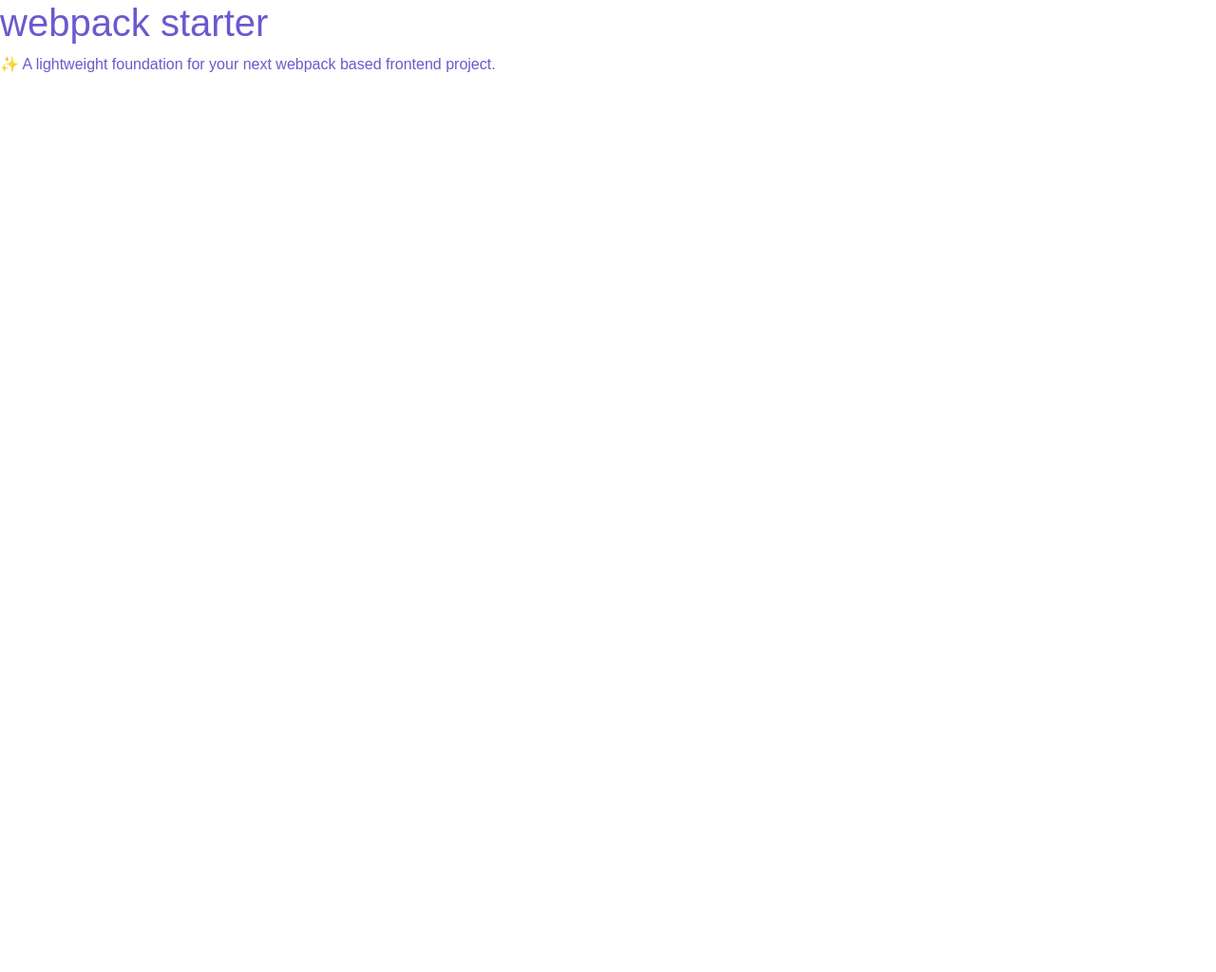
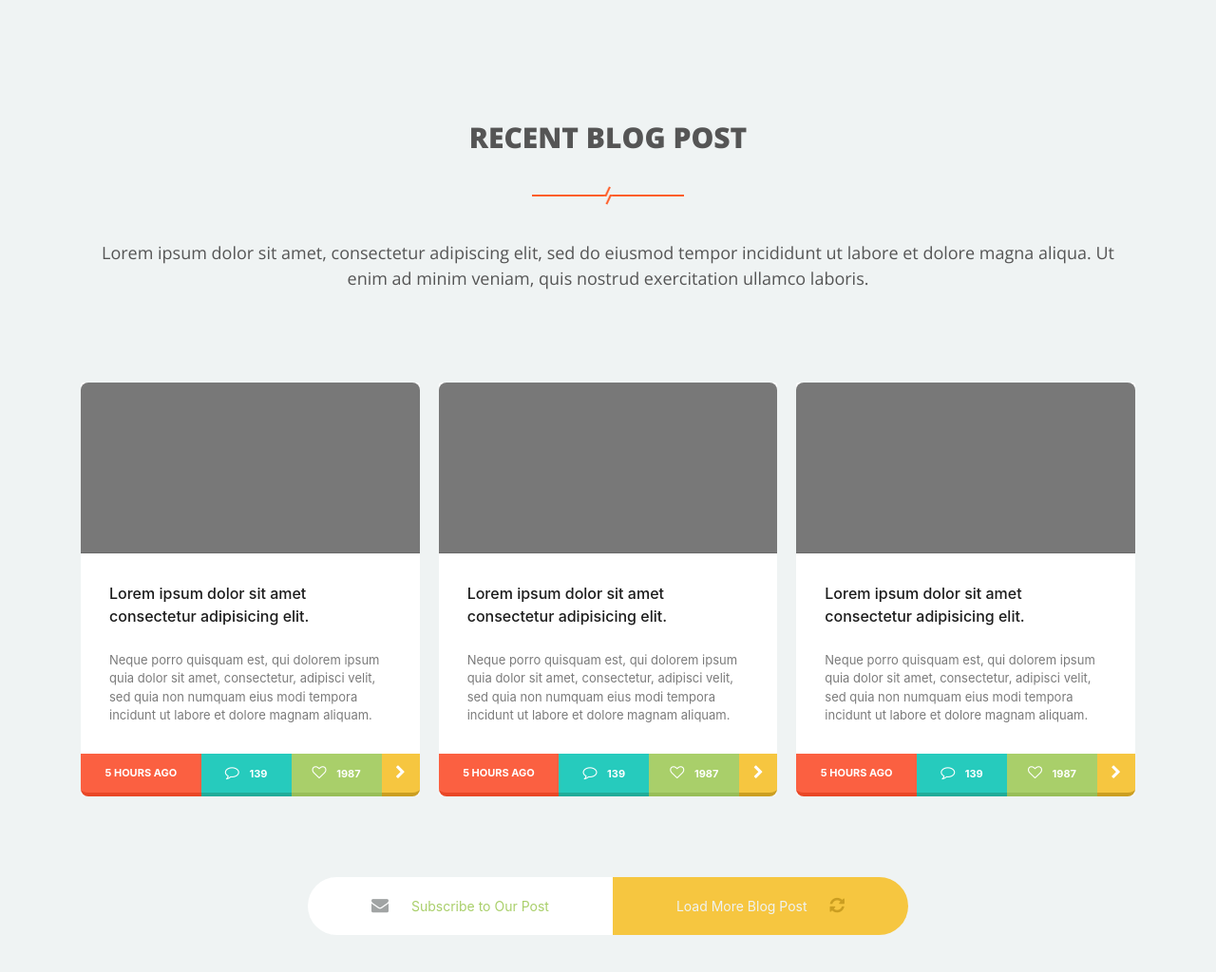
Before and after one commit to lazydeveloperme/html-css-test, a website built with webpack: page src/index.html in a window 1280 px wide. Shown: the whole page at 95% size. Before the commit the page ends 800 px from the top, so only its background shows below. Built offline with nearby package versions, Linux system fonts and the light colour scheme.

Commit message:
feat: finish

```diff
--- a/src/index.html
+++ b/src/index.html
@@ -16,8 +16,74 @@
 </head>
 
 <body>
-  <h1>webpack starter</h1>
-  <p>✨ A lightweight foundation for your next webpack based frontend project.</p>
+  <section>
+    <div class="container">
+      <h1 class="title">RECENT BLOG POST</h1>
+      <img class="separator" src="images/separator.png" alt="Separator" />
+      <p class="sub-title">Lorem ipsum dolor sit amet, consectetur adipiscing elit, sed do eiusmod tempor incididunt ut labore et dolore
+        magna aliqua. Ut enim ad minim veniam, quis nostrud exercitation ullamco laboris.</p>
+      <div class="row card-row">
+        <div class="col-lg-4">
+          <article class="card">
+            <div class="card-header"></div>
+            <div class="card-body">
+              <div class="card-title">Lorem ipsum dolor sit amet consectetur adipisicing elit.</div>
+              <div class="card-content">Neque porro quisquam est, qui dolorem ipsum quia dolor sit amet, consectetur,
+                adipisci velit, sed quia non numquam eius modi tempora incidunt ut labore et dolore magnam aliquam.
+              </div>
+            </div>
+            <div class="card-footer">
+              <div>5 HOURS AGO</div>
+              <div><i class="fa fa-comment-o"></i> 139</div>
+              <div><i class="fa fa-heart-o"></i> 1987</div>
+              <div><i class="fa fa-chevron-right"></i></div>
+            </div>
+          </article>
+        </div>
+
+        <div class="col-lg-4">
+          <article class="card">
+            <div class="card-header"></div>
+            <div class="card-body">
+              <div class="card-title">Lorem ipsum dolor sit amet consectetur adipisicing elit.</div>
+              <div class="card-content">Neque porro quisquam est, qui dolorem ipsum quia dolor sit amet, consectetur,
+                adipisci velit, sed quia non numquam eius modi tempora incidunt ut labore et dolore magnam aliquam.
+              </div>
+            </div>
+            <div class="card-footer">
+              <div>5 HOURS AGO</div>
+              <div><i class="fa fa-comment-o"></i> 139</div>
+              <div><i class="fa fa-heart-o"></i> 1987</div>
+              <div><i class="fa fa-chevron-right"></i></div>
+            </div>
+          </article>
+        </div>
+
+        <div class="col-lg-4">
+          <article class="card">
+            <div class="card-header"></div>
+            <div class="card-body">
+              <div class="card-title">Lorem ipsum dolor sit amet consectetur adipisicing elit.</div>
+              <div class="card-content">Neque porro quisquam est, qui dolorem ipsum quia dolor sit amet, consectetur,
+                adipisci velit, sed quia non numquam eius modi tempora incidunt ut labore et dolore magnam aliquam.
+              </div>
+            </div>
+            <div class="card-footer">
+              <div>5 HOURS AGO</div>
+              <div><i class="fa fa-comment-o"></i> 139</div>
+              <div><i class="fa fa-heart-o"></i> 1987</div>
+              <div><i class="fa fa-chevron-right"></i></div>
+            </div>
+          </article>
+        </div>
+      </div>
+
+      <div class="load-more-container">
+        <div class="subscribe"><i class="fa fa-envelope"></i> Subscribe to Our Post</div>
+        <div class="load-more">Load More Blog Post <i class="fa fa-refresh"></i></div>
+      </div>
+    </div>
+  </section>
 </body>
 
 </html>
--- /dev/null
+++ b/src/styles/_variables.scss
@@ -0,0 +1,27 @@
+// colors
+$white: #eff3f3;
+
+$lightest-grey: #999999;
+$lighter-grey: #787878;
+$light-grey: #7b7b7b;
+$grey: #555555;
+$dark-grey: #a1a4a4;
+$darkest-grey: #1c1c1c;
+
+$red: #fb6041;
+$dark-red: #e94726;
+
+$blue: #26cbbd;
+$dark-blue: #21ac99;
+
+$green: #a9cf6a;
+$dark-green: #98be58;
+
+$yellow: #f6c640;
+$dark-yellow: #cb9e21;
+
+// grid options
+$sm: 576px;
+$md: 768px;
+$lg: 992px;
+$xl: 1200px;
--- a/src/styles/index.scss
+++ b/src/styles/index.scss
@@ -1,6 +1,179 @@
-$body-color: slateblue;
+@import "./variables";
+
+html {
+	font-family: 'Railway', sans-serif;
+	font-size: 13px;
+}
 
 body {
-  color: $body-color;
-  font-family: sans-serif;
+	background-color: $white;
 }
+
+.container {
+	text-align: center;
+	margin-top: 127px;
+	margin-bottom: 102px;
+}
+
+.title {
+	font-size: 30px;
+	font-family: 'Open Sans', sans-serif;
+	color: $grey;
+	font-weight: 800;
+}
+
+.separator {
+	margin-top: 26px;
+}
+
+.sub-title {
+	margin-top: 37px;
+	font-size: 18px;
+	font-family: 'Open Sans', sans-serif;
+	color: $grey;
+}
+
+.card-row {
+	margin-top: 86px;
+	margin-right: -10px;
+	margin-left: -10px;
+
+	> .col,
+	> [class*="col-"] {
+		padding-right: 10px;
+		padding-left: 10px;
+		margin-top: 10px;
+	}
+}
+
+.card {
+	border: 0;
+
+	.card-header {
+		border-top-left-radius: 8px;
+		border-top-right-radius: 8px;
+		background-color: $lighter-grey;
+		height: 180px;
+	}
+
+	.card-body {
+		text-align: left;
+		padding: 30px;
+
+		.card-title {
+			color: $darkest-grey;
+			font-size: 16px;
+			font-weight: 500;
+		}
+
+		.card-content {
+			margin-top: 25px;
+			color: $light-grey;
+		}
+	}
+
+	.card-footer {
+		display: flex;
+		padding: 0;
+		border: 0;
+
+		div {
+			padding: 12px 0;
+			font-weight: bold;
+			color: white;
+			font-size: 11px;
+
+			i {
+				font-size: 15px;
+				margin-right: 8px;
+			}
+		}
+
+		div:first-child {
+			border-bottom-left-radius: 8px;
+			background-color: $red;
+			border-bottom: 4px solid $dark-red;
+			flex: 4;
+		}
+
+		div:nth-child(2) {
+			background-color: $blue;
+			border-bottom: 4px solid $dark-blue;
+			flex: 3;
+		}
+
+		div:nth-child(3) {
+			background-color: $green;
+			border-bottom: 4px solid $dark-green;
+			flex: 3;
+		}
+
+		div:last-child {
+			background-color: $yellow;
+			border-bottom: 4px solid $dark-yellow;
+			border-bottom-right-radius: 8px;
+			width: 40px;
+			text-align: center;
+
+			i {
+				margin-right: 0;
+			}
+		}
+	}
+}
+
+.load-more-container {
+	margin-top: 85px;
+	display: inline-flex;
+
+	@media (max-width: $md) {
+		flex-direction: column;
+	}
+
+	.subscribe,
+	.load-more {
+		padding: 20px 67px;
+	}
+
+	.subscribe {
+		color: $green;
+		font-size: 14px;
+		background-color: white;
+		border-top-left-radius: 35px;
+		border-bottom-left-radius: 35px;
+
+		i {
+			margin-right: 20px;
+			color: $dark-grey;
+			font-size: 18px;
+		}
+
+		@media (max-width: $md) {
+			border-top-left-radius: 0;
+			border-bottom-left-radius: 0;
+			border-top-left-radius: 35px;
+			border-top-right-radius: 35px;
+		}
+	}
+
+	.load-more {
+		color: $white;
+		font-size: 14px;
+		background-color: $yellow;
+		border-top-right-radius: 35px;
+		border-bottom-right-radius: 35px;
+
+		i {
+			margin-left: 20px;
+			color: $dark-yellow;
+			font-size: 18px;
+		}
+
+		@media (max-width: $md) {
+			border-top-right-radius: 0;
+			border-bottom-right-radius: 0;
+			border-bottom-left-radius: 35px;
+			border-bottom-right-radius: 35px;
+		}
+	}
+}
```
Also changed, not shown: src/images/separator.png (added).
